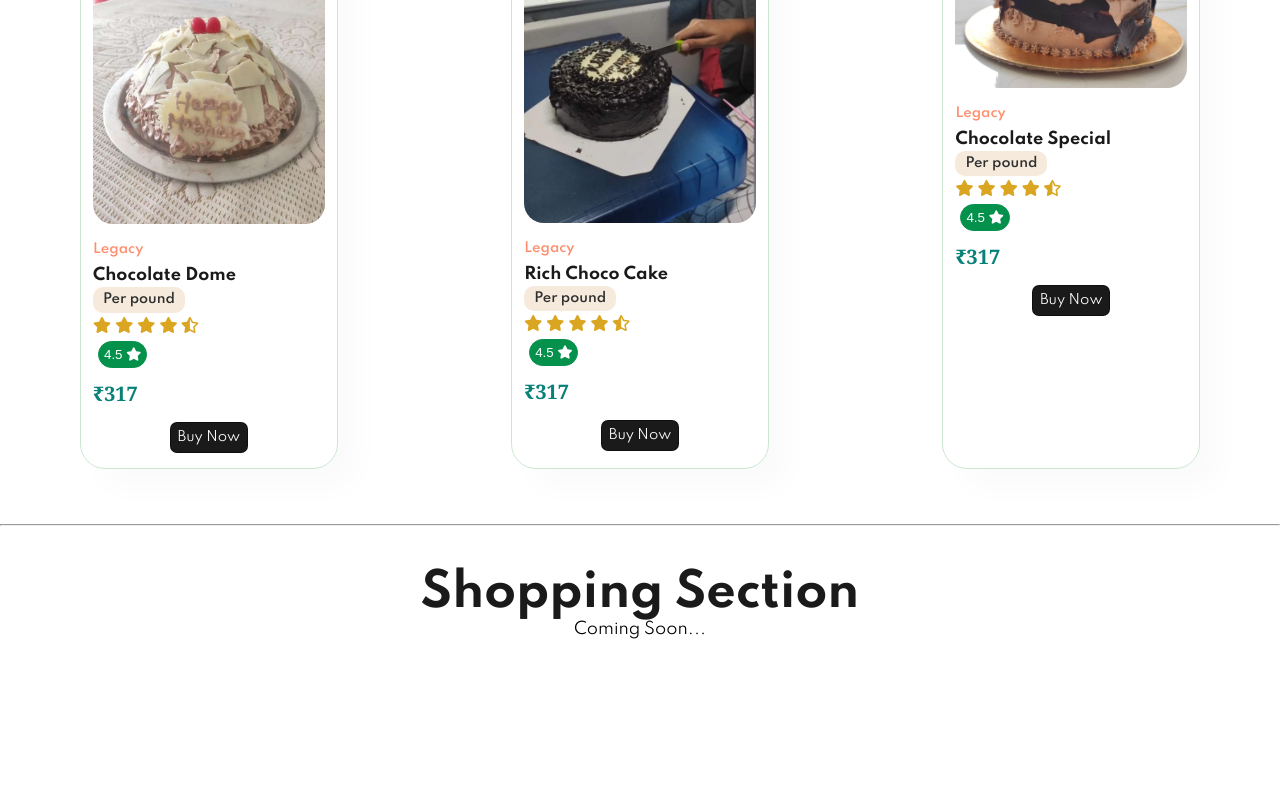
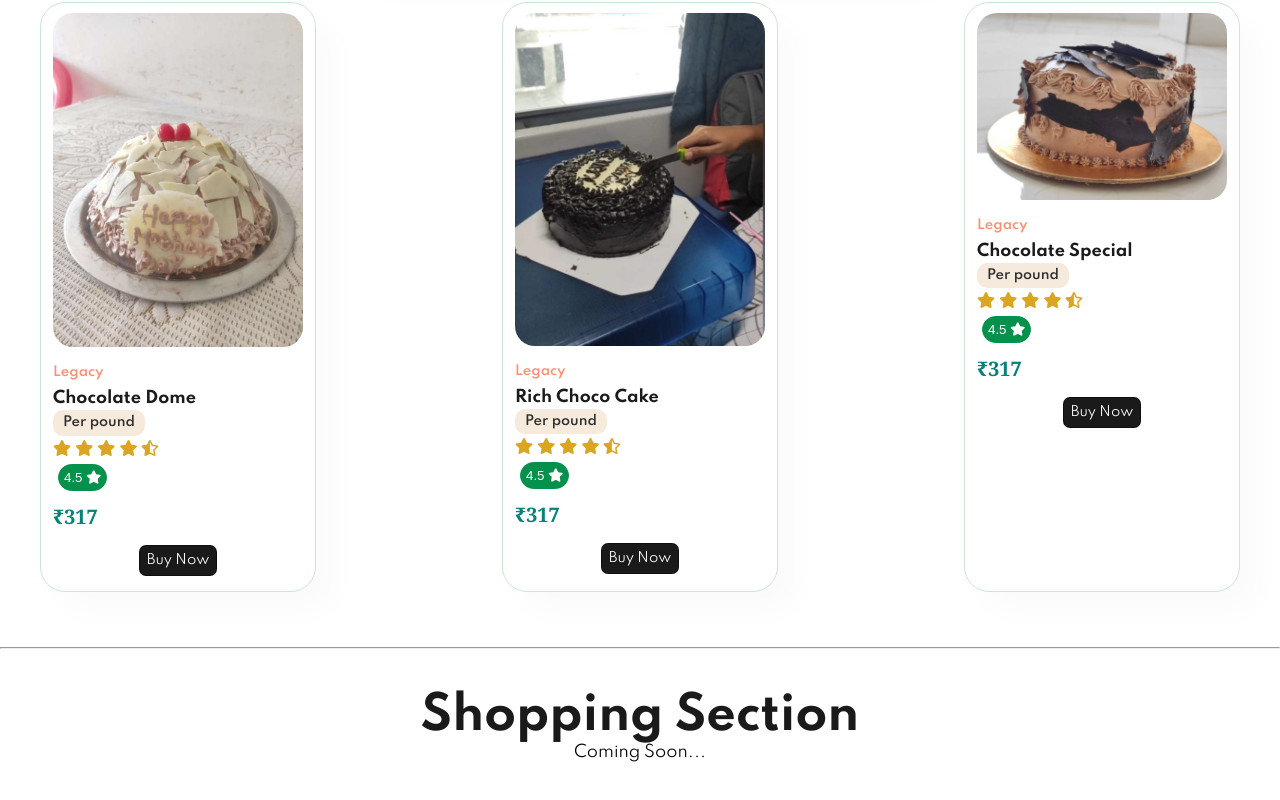
Before and after one commit to legacycakes/cakes, a plain HTML site: page index.html in a window 1280 px wide. Shown: the part 3039-3839 px from the top of the page. Before the commit the page ends 3718 px from the top, so only its background shows below. Drawn offline with Linux system fonts and the light colour scheme; a web font is replaced by a local one.

Commit message:
Update style.css

```diff
--- a/style.css
+++ b/style.css
@@ -111,7 +111,7 @@ color:#2f2f2f;
 
 }
 .section-p1{
- padding: 40px 80px;
+ padding: 40px 40px;
 }
 .section-m1{
  margin: 40px 0;
```
